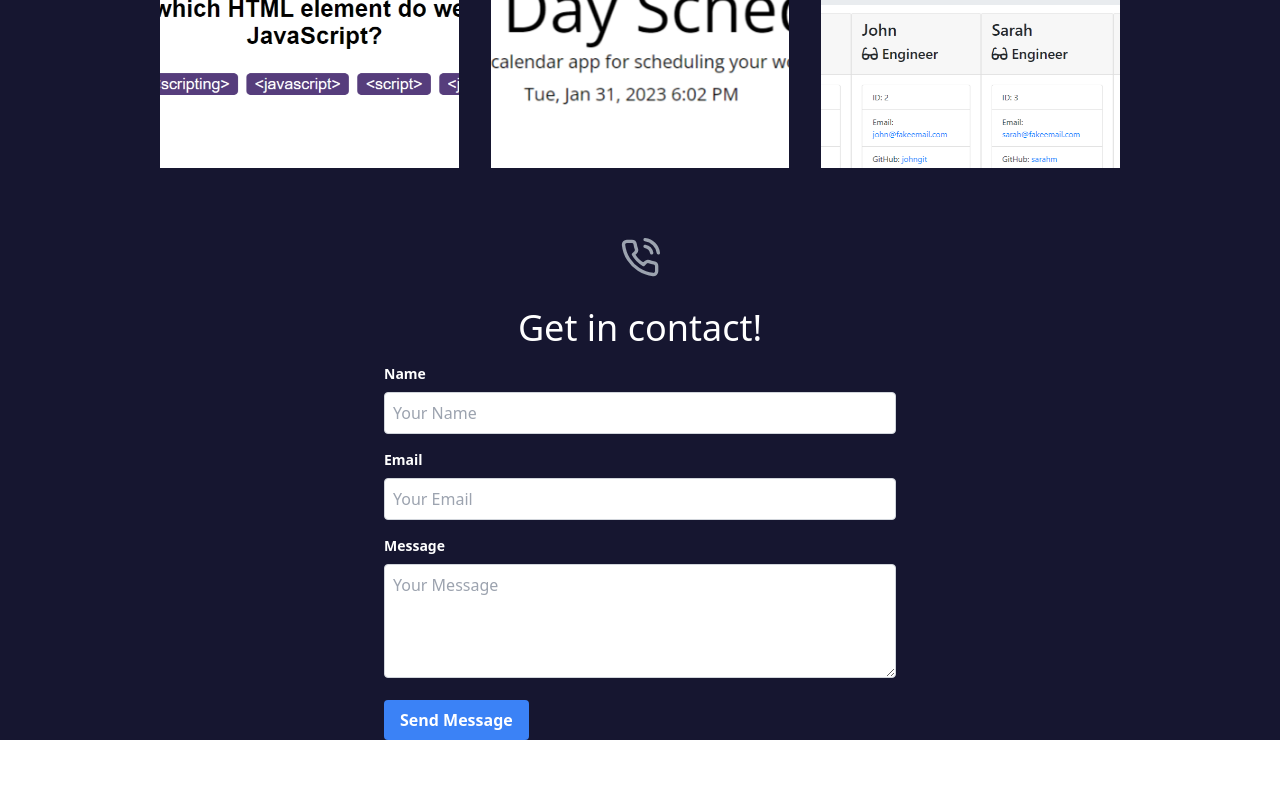
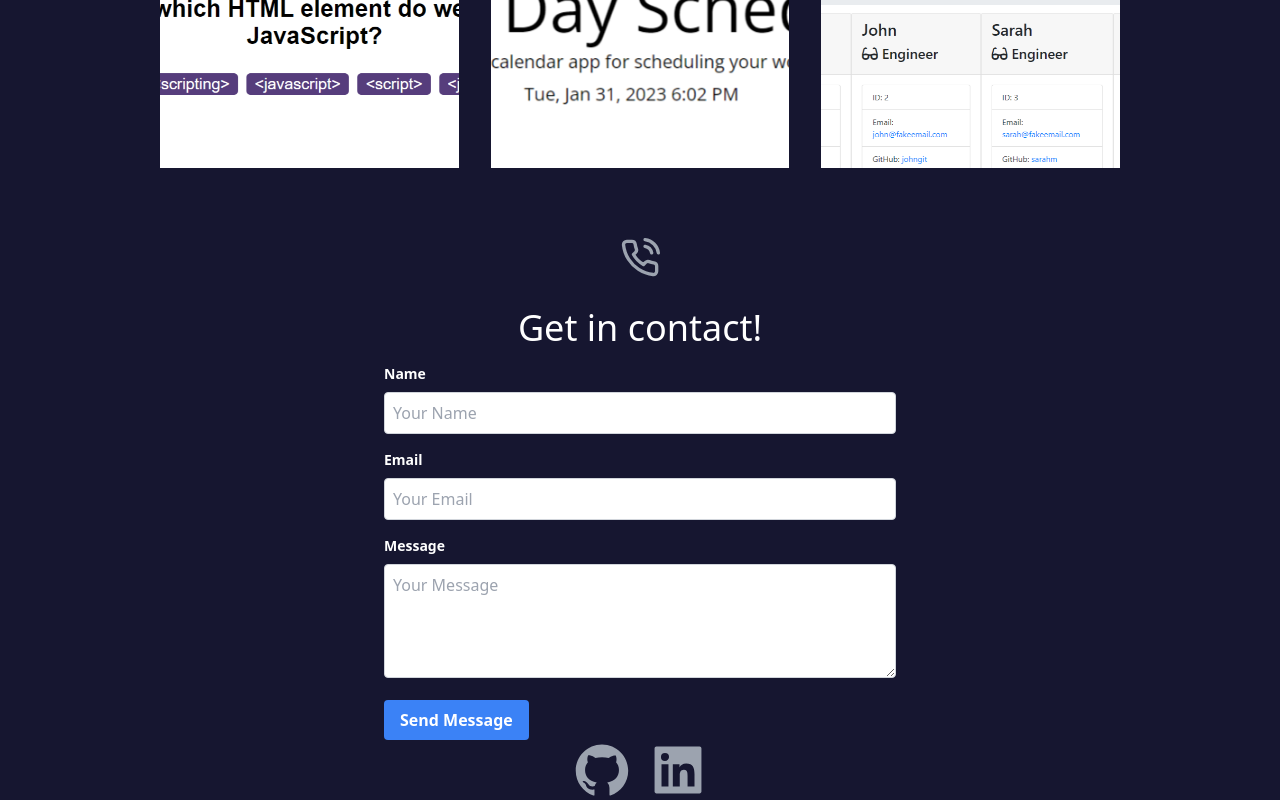
Before and after one commit to ihsanm/Offical-Portfolio, a React (Create React App) app: page / in a window 1280 px wide. Shown: the part 1833-2633 px from the top of the page. Before the commit the page ends 2573 px from the top, so only its background shows below. Built offline with nearby package versions, Linux system fonts and the light colour scheme.

Commit message:
added github and linkedin icons with functionality upon click

```diff
--- a/src/Components/contact.js
+++ b/src/Components/contact.js
@@ -1,5 +1,6 @@
 import React, { useState } from 'react';
 import { FiPhoneCall } from "react-icons/fi"
+import { AiFillLinkedin , AiFillGithub} from "react-icons/ai"
 
 const ContactForm = () => {
   const [name, setName] = useState('');
@@ -90,6 +91,17 @@ const ContactForm = () => {
         Send Message
       </button>
     </form>
+
+    <div className="flex items-center justify-center">
+      <div className="flex space-x-4">
+        <AiFillGithub className="text-6xl hover:text-gray-600 cursor-pointer"
+        onClick={() => window.open("https://github.com/ihsanm", "_blank")}
+        />
+        <AiFillLinkedin className="text-6xl hover:text-blue-700 cursor-pointer"
+        onClick={() => window.open("https://www.linkedin.com/in/ihsan-mahmood-6b7919226/", "_blank")}
+        />
+      </div>
+    </div>
     </section>
   );
 };
```
